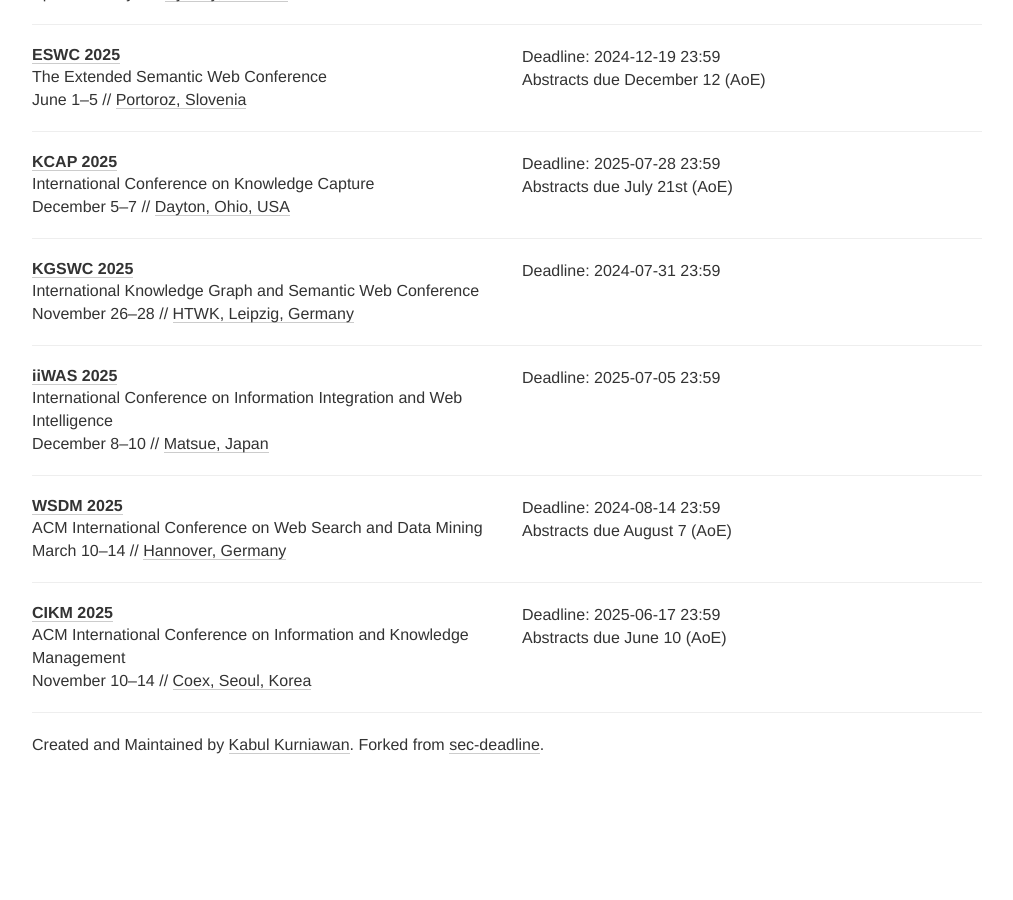
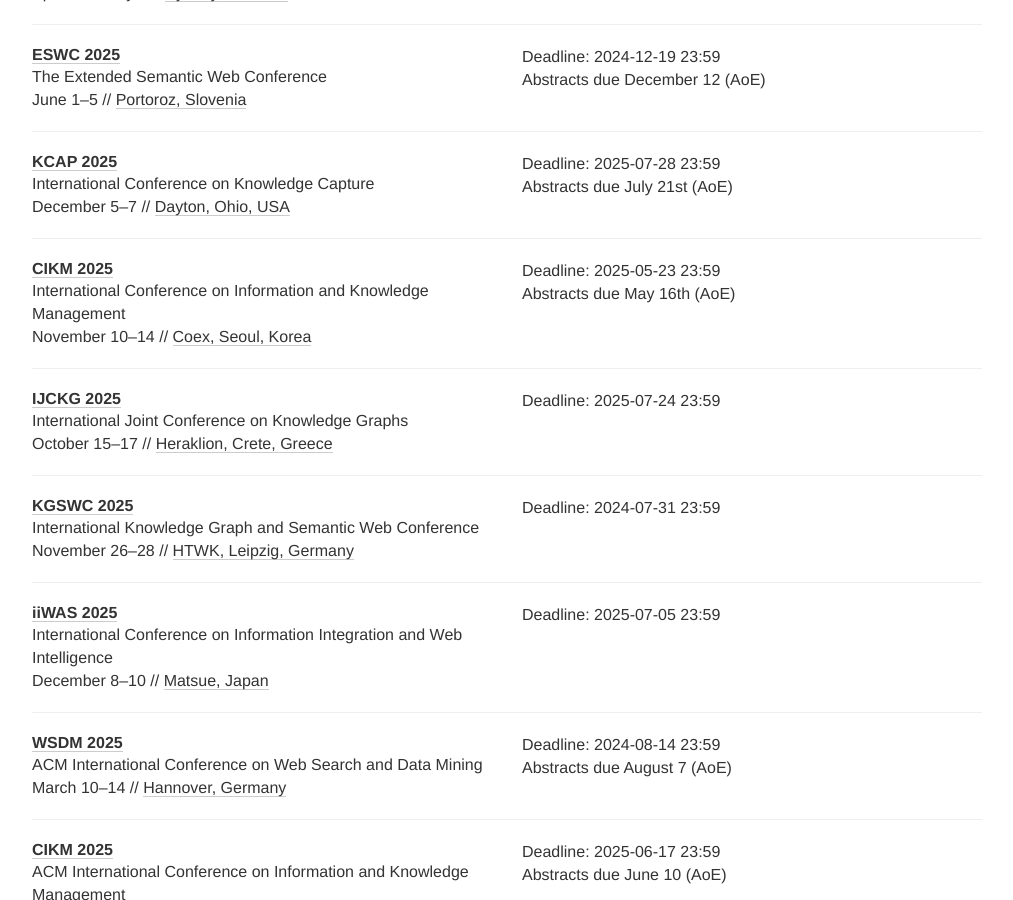
Before and after one commit to swc-deadlines/swc-deadlines.github.io, a Jekyll site: the page built from index.html, in a window 1280 px wide and 900 px high, scrolled down 819 px. Shown: the whole window, without its empty margins (133-1146 px from the left). Built offline with Jekyll 4.4.1, drawn with Linux system fonts in a browser that asks for light colours; nearby versions of some CDN libraries; comment, search, counter and statistics services are not loaded; before the commit the page ends 1607 px from its top, so only the background shows below that.

Commit message:
add CIKM and IJCKG conference

```diff
--- a/_data/conferences.yml
+++ b/_data/conferences.yml
@@ -68,6 +68,27 @@
   place: Dayton, Ohio, USA
   tags: [KG, CONF]
 
+- name: CIKM
+  description: International Conference on Information and Knowledge Management
+  year: 2025
+  date: "10 - 14 Nov"
+  link: https://cikm2025.org/
+  deadline: ["2025-05-23 23:59"]
+  comment: Abstracts due May 16th (AoE)
+  date: November 10-14
+  place: Coex, Seoul, Korea
+  tags: [KG, CONF]
+
+- name: IJCKG
+  description: International Joint Conference on Knowledge Graphs
+  year: 2025
+  date: "15 - 17 Oct"
+  link: https://ijckg2025.github.io/
+  deadline: ["2025-07-24 23:59"]
+  date: October 15-17
+  place: Heraklion, Crete, Greece
+  tags: [KG, CONF]
+
 - name: KGSWC
   description: International Knowledge Graph and Semantic Web Conference
   year: 2025
```
